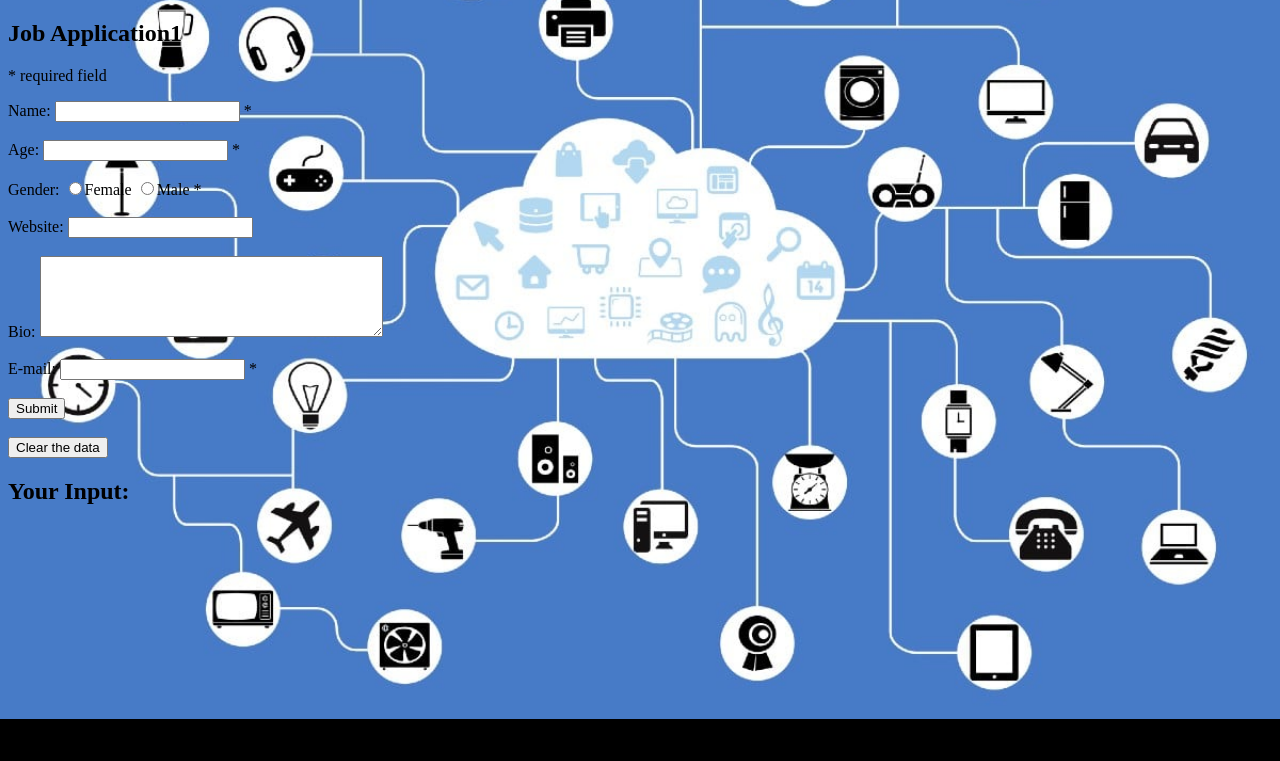
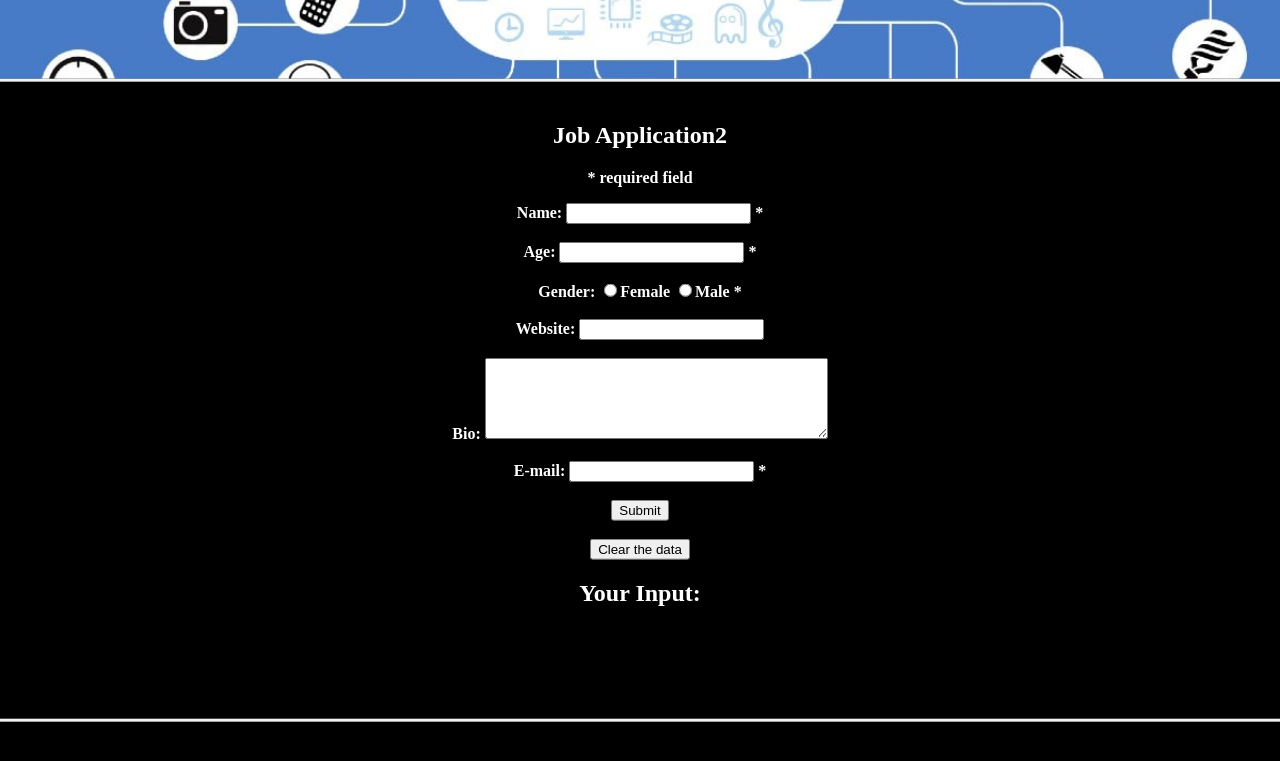
Before and after one commit to MarekBavolar/phpiot, a PHP site: page /form.php in a window 1280 px wide. Shown: the top 761 px of the page. Run offline with PHP 8.4, Linux system fonts and the light colour scheme; data that the repository does not hold is empty.

Commit message:
Update form.php

```diff
--- a/form.php
+++ b/form.php
@@ -10,9 +10,25 @@ body {
   background-size: cover;
   height: 100%;
 }
+.rectangle {
+  background-color: rgb(0,0,0); /* Fallback color /
+  background-color: rgba(0,0,0, 0.4); / Black w/opacity/see-through */
+  color: white;
+  font-weight: bold;
+  border: 3px solid #f1f1f1;
+  position: absolute;
+  top: 50%;
+  left: 50%;
+  transform: translate(-50%, -50%);
+  width: 100%;
+  padding: 20px;
+  text-align: center;
+
+}
 </style>
 </head>
 <body>
+<div class = "rectangle">
 <?php
 // define variables and set to empty values
 $nameErr = $ageErr = $emailErr = $genderErr = $websiteErr = "";
@@ -71,7 +87,7 @@ function test_input($data) {
   return $data;
 }
 ?>
-<h2>Job Application1</h2>
+<h2>Job Application2</h2>
 <p><span class="error">* required field</span></p>
 <form method="post" action="<?php echo htmlspecialchars($_SERVER["PHP_SELF"]);?>">
   Name: <input type="text" name="name" value="<?php echo $name;?>">
@@ -129,5 +145,6 @@ echo $comment;
 echo "<br>";
 echo $gender;
 ?>
+</div>
 </body>
 </html>
```
